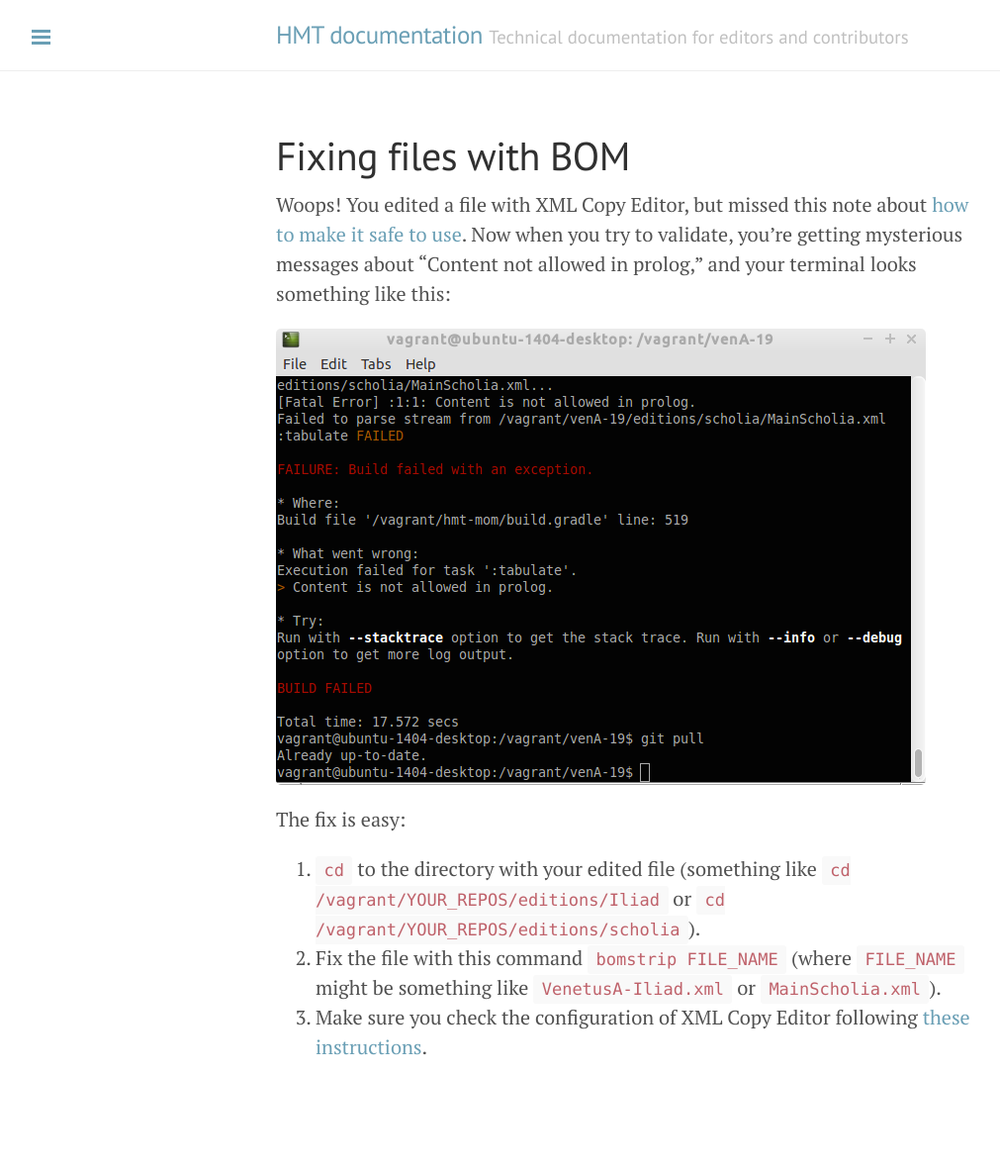
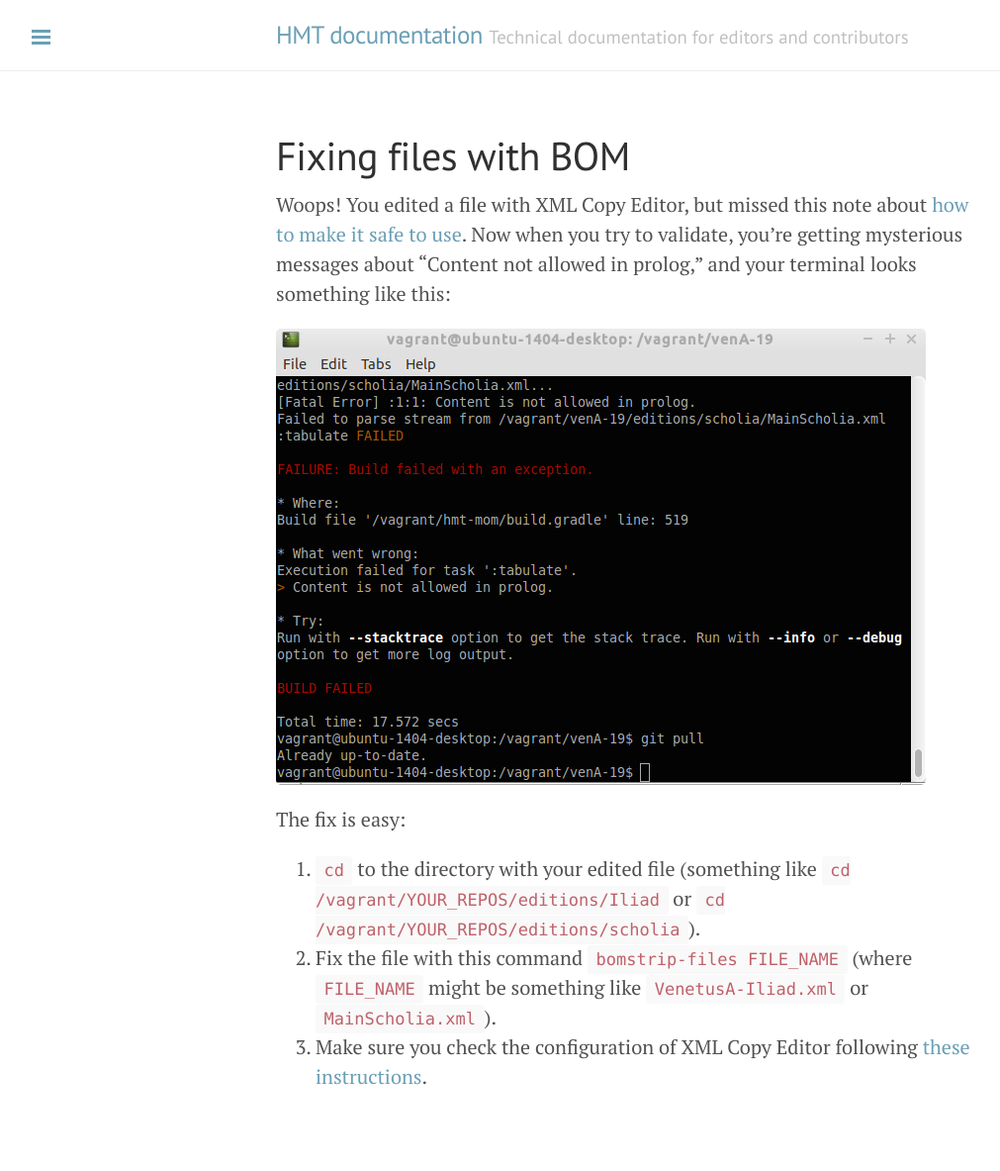
Before and after one commit to homermultitext/hmt-docs, a Jekyll site: the page built from vm/bom.md, in a window 1280 px wide. Shown: the whole page at 99% size, without its empty margins (1-1012 px from the left). Built offline with Jekyll 4.4.1, drawn with Linux system fonts in a browser that asks for light colours; Markdown is read by kramdown in place of the engine named in the settings; before the commit the page ends 1153 px from its top, so only the background shows below that.

Commit message:
Fix bomstrip command

```diff
--- a/vm/bom.md
+++ b/vm/bom.md
@@ -11,5 +11,5 @@ Woops! You edited a file with XML Copy Editor, but missed this note about [how t
 The fix is easy:
 
 1. `cd` to the directory with your edited file (something like `cd /vagrant/YOUR_REPOS/editions/Iliad` or `cd /vagrant/YOUR_REPOS/editions/scholia`).
-2. Fix the file with this command `bomstrip FILE_NAME` (where `FILE_NAME` might be something like `VenetusA-Iliad.xml` or `MainScholia.xml`).
+2. Fix the file with this command `bomstrip-files FILE_NAME` (where `FILE_NAME` might be something like `VenetusA-Iliad.xml` or `MainScholia.xml`).
 3. Make sure you check the configuration of XML Copy Editor following [these instructions](../xmlcopyeditor).
```
